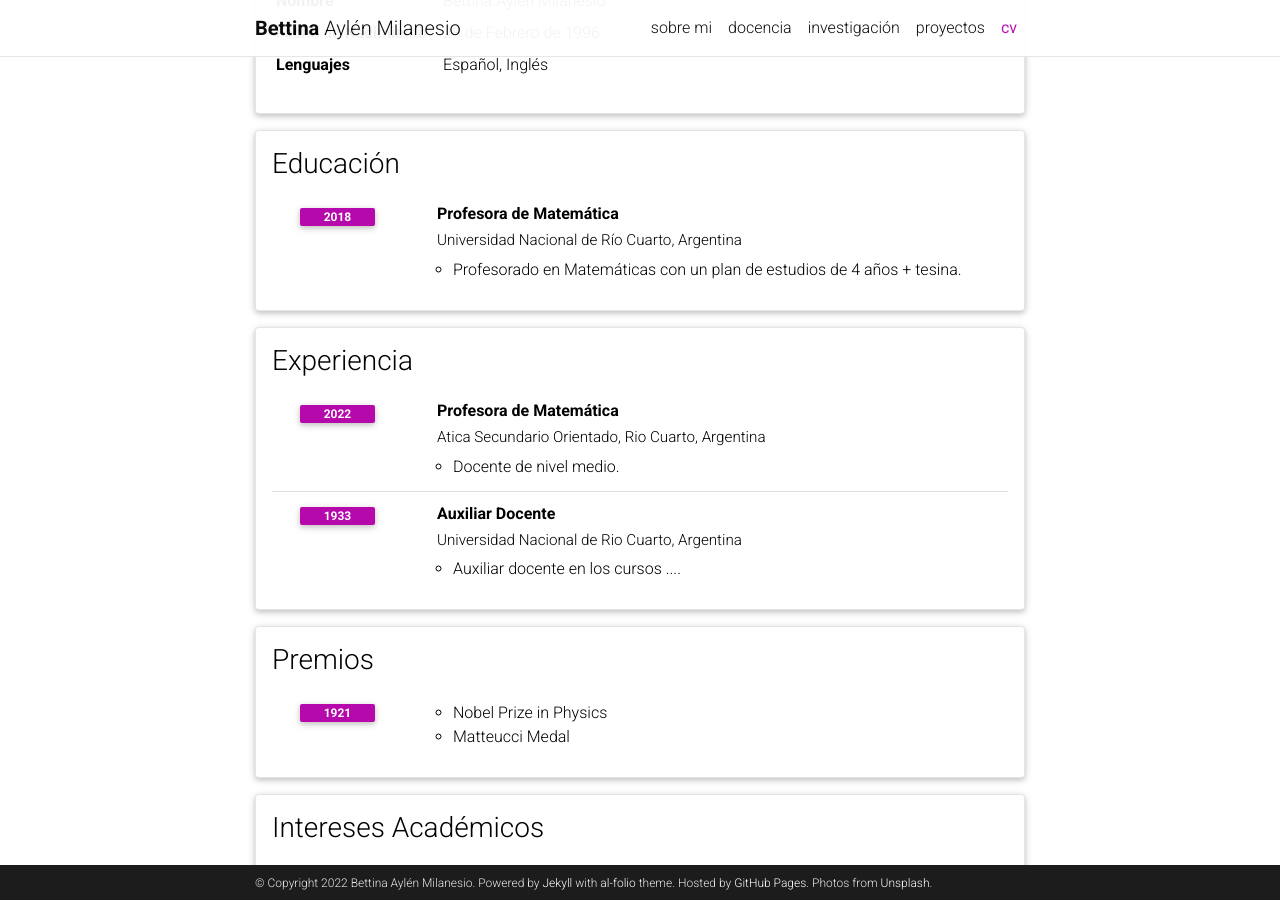
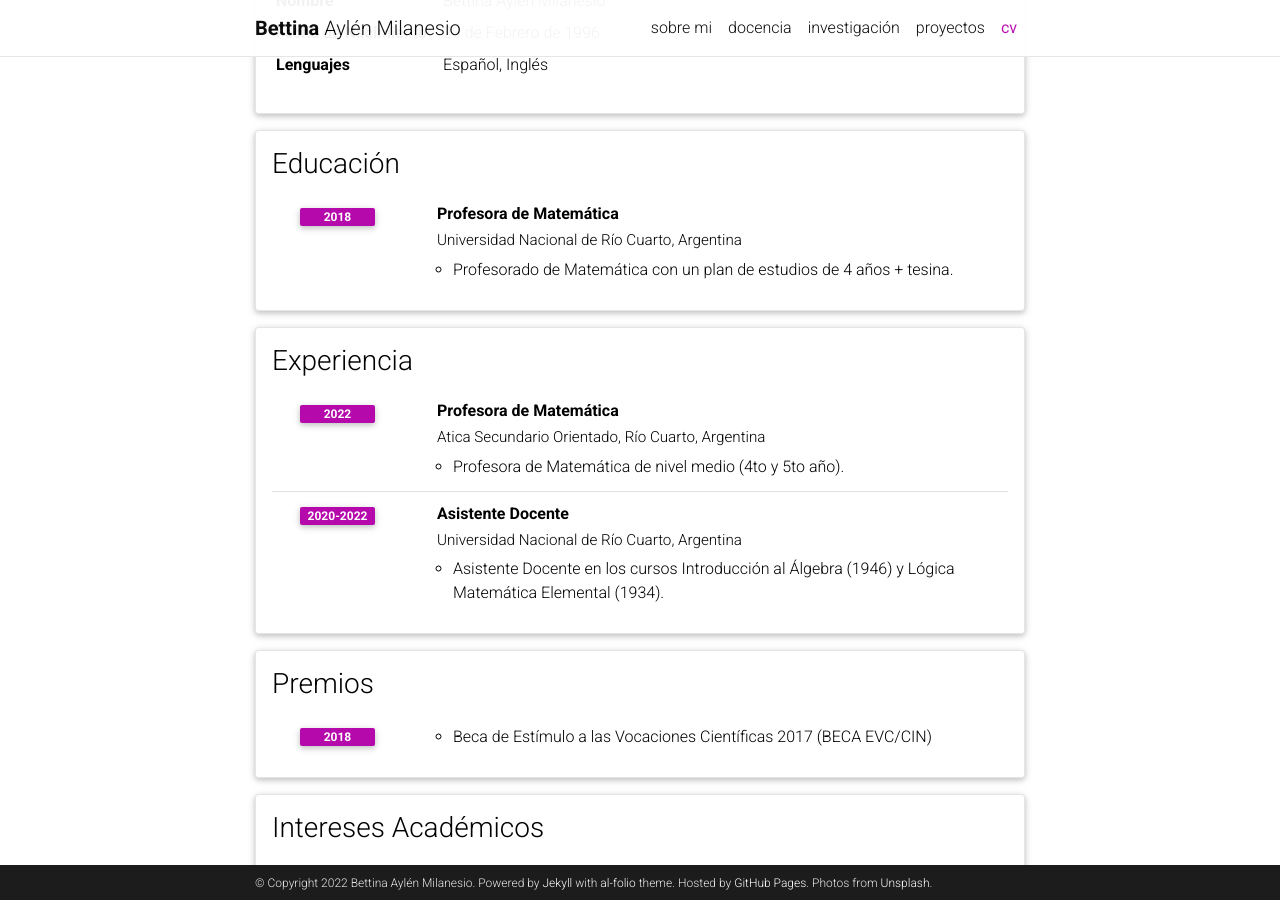
Before and after one commit to bmilanesio/bmilanesio.github.io, a Jekyll site: the page built from _pages/cv.md, in a window 1280 px wide and 900 px high, scrolled down 262 px. Built offline with Jekyll 4.4.1, drawn with Linux system fonts in a browser that asks for light colours; comment, search, counter and statistics services are not loaded; a style sheet for code colours, icons or effects is not loaded.

Commit message:
Updating cv

```diff
--- a/_data/cv.yml
+++ b/_data/cv.yml
@@ -15,30 +15,29 @@
       institution: Universidad Nacional de Río Cuarto, Argentina
       year: 2018
       description:
-        - Profesorado en Matemáticas con un plan de estudios de 4 años + tesina.
+        - Profesorado de Matemática con un plan de estudios de 4 años + tesina.
 
 - title: Experiencia
   type: time_table
   contents:
     - title: Profesora de Matemática
-      institution: Atica Secundario Orientado, Rio Cuarto, Argentina
+      institution: Atica Secundario Orientado, Río Cuarto, Argentina
       year: 2022
       description:
-        - Docente de nivel medio.
+        - Profesora de Matemática de nivel medio (4to y 5to año).
 
-    - title: Auxiliar Docente
-      institution: Universidad Nacional de Rio Cuarto, Argentina
-      year: 1933
+    - title: Asistente Docente
+      institution: Universidad Nacional de Río Cuarto, Argentina
+      year: 2020-2022
       description:
-        - Auxiliar docente en los cursos ....
+        - Asistente Docente en los cursos Introducción al Álgebra (1946) y Lógica Matemática Elemental (1934).
 
 - title: Premios
   type: time_table
   contents:
-    - year: 1921
+    - year: 2018
       items:
-        - Nobel Prize in Physics
-        - Matteucci Medal
+        - Beca de Estímulo a las Vocaciones Científicas 2017 (BECA EVC/CIN)
 
 - title: Intereses Académicos
   type: nested_list
```
